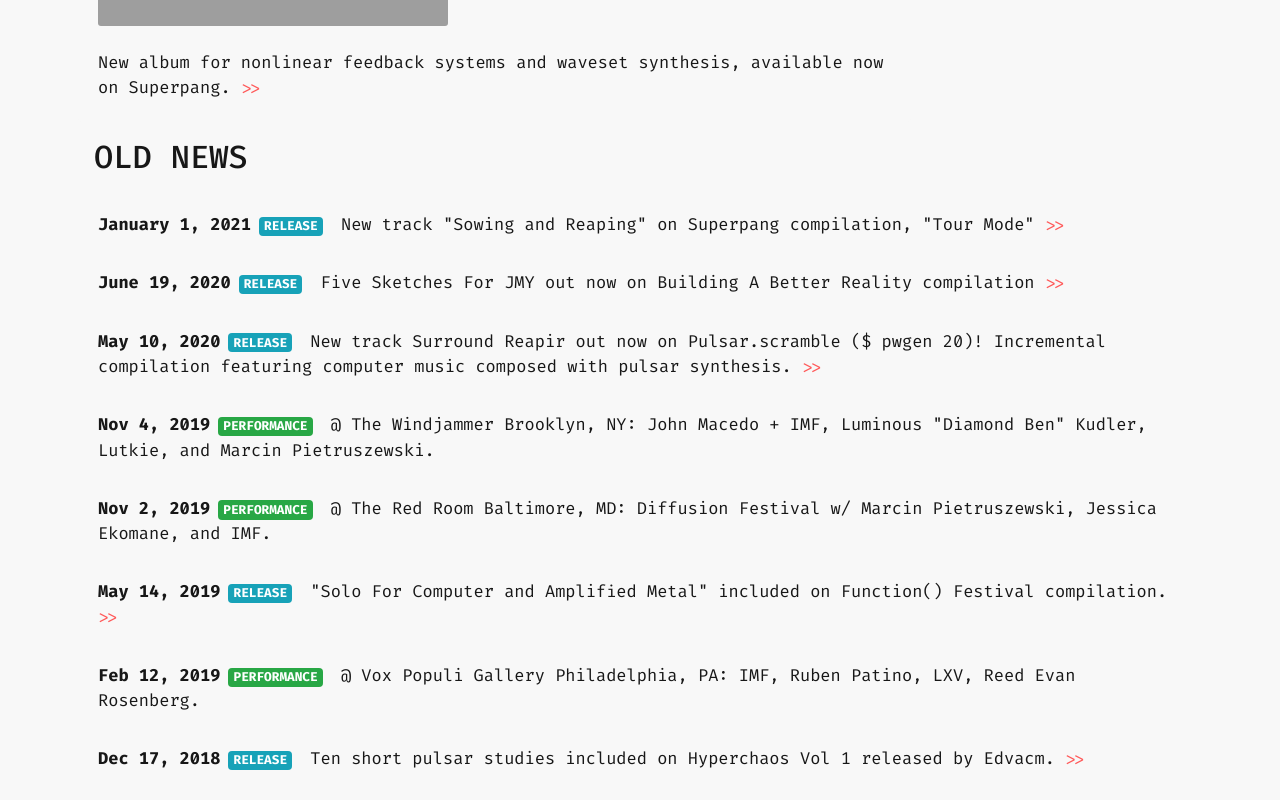
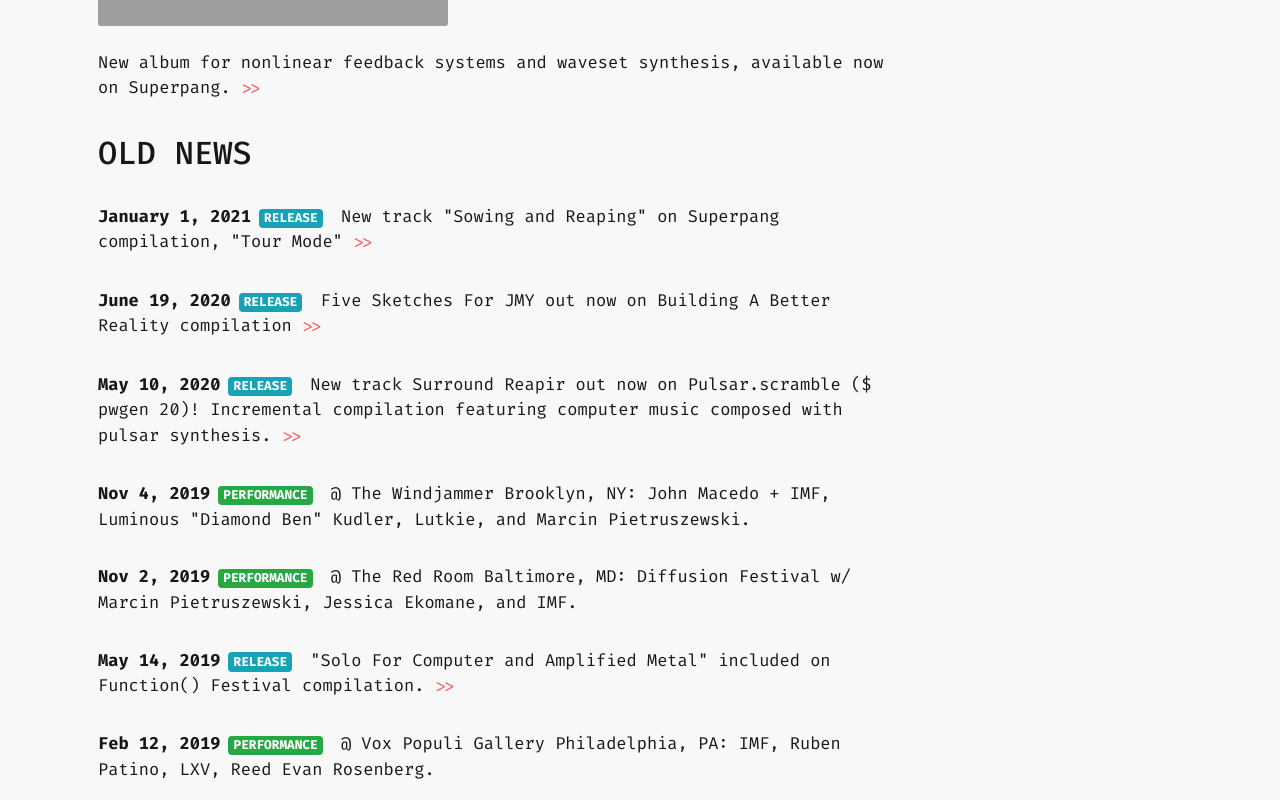
Before and after one commit to IanMFraser/imf-musicsite, a React (Create React App) app: page /music in a window 1280 px wide. Shown: the part 620-1420 px from the top of the page. Built offline with nearby package versions, Linux system fonts and the light colour scheme; grey boxes are pictures that could not be loaded; the HTML template or start-up script is replaced by a standard one.

Commit message:
semantics

```diff
--- a/src/components/OldNews.js
+++ b/src/components/OldNews.js
@@ -2,14 +2,15 @@ import React from 'react'
 import data from '../data.json'
 import ListGroup from 'react-bootstrap/ListGroup'
 import Badge from 'react-bootstrap/Badge'
+import Card from 'react-bootstrap/Card'
 
 const OldNews = () => {
 
     const oldNews = data.news.oldNews
 
     return(
-        <>
-            <h2 className="m-3">OLD NEWS</h2>
+        <Card className="border-0">
+            <Card.Header as="h2" className="border-0">OLD NEWS</Card.Header>
                 <ListGroup variant="flush" as="ul">
                         {
                             oldNews.map(news => {
@@ -26,7 +27,7 @@ const OldNews = () => {
                             })
                         }
                 </ListGroup>
-        </>
+        </Card>
     )
 }
 
```
Lines whose indentation alone changed are shown as unchanged.
